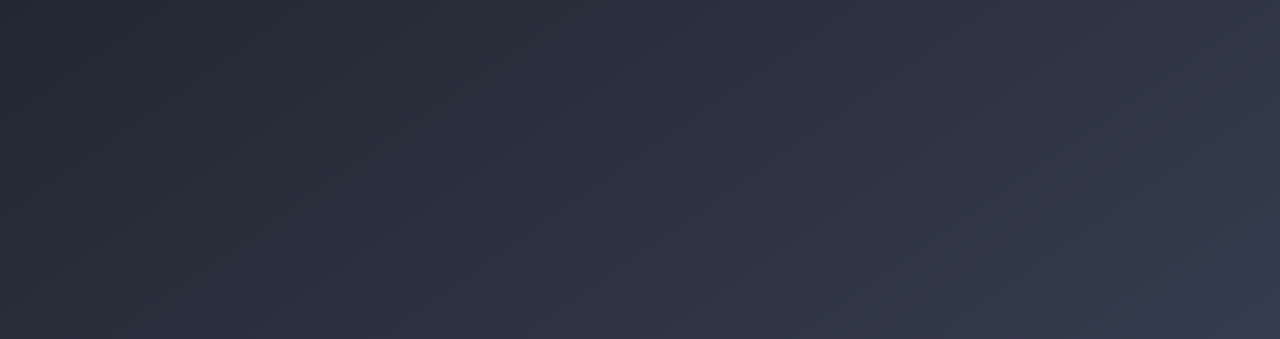
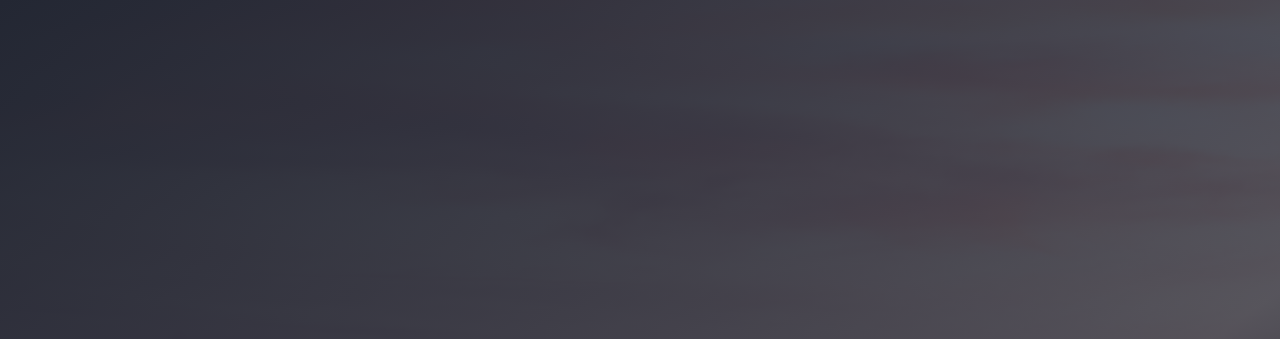
Before and after one commit to benjammin502/benergize, a Gatsby site: page /page-2 in a window 1280 px wide. Shown: the top 339 px of the page. Built offline with nearby package versions, Linux system fonts and the light colour scheme; Gatsby itself is replaced by a stand-in of ours.

Commit message:
Added bg image, translucent gradient overlay

```diff
--- a/src/components/layout.css
+++ b/src/components/layout.css
@@ -367,8 +367,8 @@ body {
   display: flex;
   flex-direction: column;
   justify-content: center;
-  /* background: #232733; */
-  background: linear-gradient(-35deg, #3C4F76, #343B4C 30%, #232733);
+  background: linear-gradient(-35deg, rgba(36, 40, 52, 95), rgba(46, 52, 67, 0.8) 30%, rgba(35, 39, 51, 95)), url('../images/background6.jpg') no-repeat center;
+  background-size: cover;
 }
 
 .background {
--- a/src/pages/main.css
+++ b/src/pages/main.css
@@ -56,7 +56,7 @@
 }
 
 .button-container > a:hover {
-  background: rgba(183, 40, 59, 0.8);
+  background: rgba(183, 40, 59, 0.6);
   box-shadow: 0 0 25px rgb(29, 32, 43);
 }
 
```
Also changed, not shown: src/images/background6.jpg (added), 5 other files.
